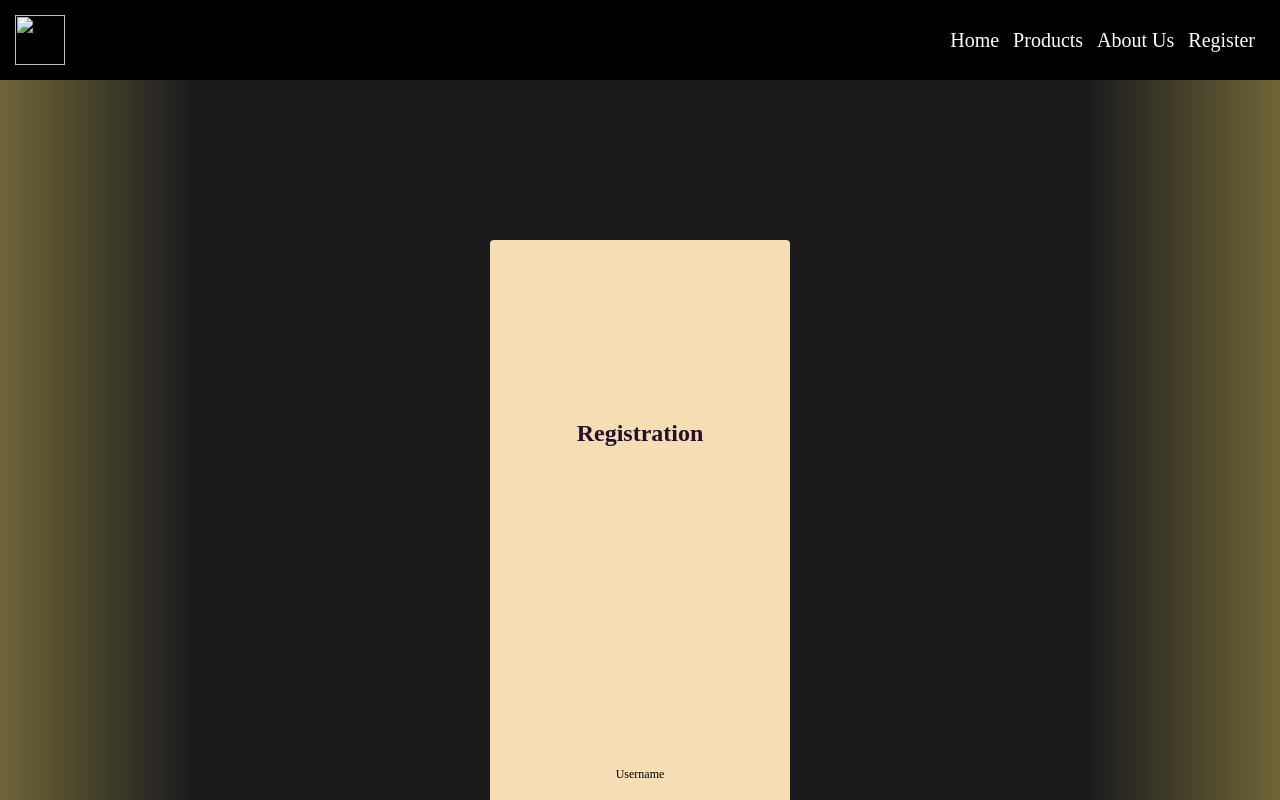
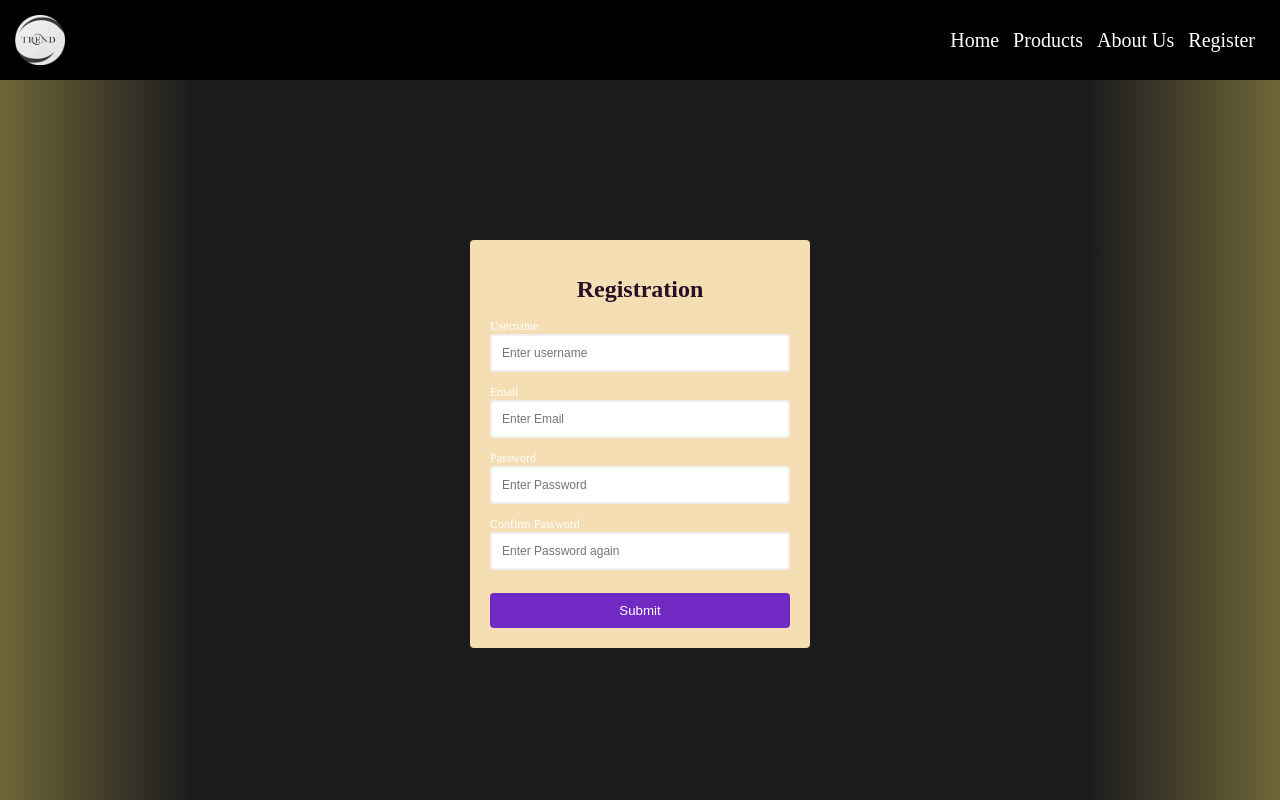
Before and after one commit to Eros-Zhubi/ProjektiWeb, a plain HTML site: page Register/Register.html in a window 1280 px wide. Shown: the top 800 px of the page. Drawn offline with Linux system fonts and the light colour scheme.

Commit message:
more bugs

```diff
--- a/Register/Register.css
+++ b/Register/Register.css
@@ -2,6 +2,12 @@
 .gradient {
   background: linear-gradient(to right,rgb(167, 153, 73,1)-10%, rgb(27,27,29) 15%,rgb(27,27,29) 85%, rgb(167, 153, 73) 110%);
 }
+
+body {
+  margin: 0;
+  color: white;
+}
+
 
 @import url('https://fonts.googleapis.com/css2?family=Arsenal&family=Cormorant:wght@700&display=swap');
 html {
@@ -10,15 +16,6 @@ html {
     box-sizing: border-box;
     margin: 0;
     overflow-x: hidden;
-}
-
-
-*, *:before, :after {
-    -webkit-box-sizing: inherit;
-    -moz-box-sizing: inherit;
-    box-sizing: inherit;
-    margin: inherit;
-    overflow-x: inherit;
 }
 
 header {
--- a/Register/Register.html
+++ b/Register/Register.html
@@ -11,7 +11,7 @@
 <body class="gradient">
     <header>
         <div class="headeri">
-            <img class="logo" src="Fotot/Trend.png" alt="Logo">
+            <img class="logo" src="\Fotot\Trend.png" alt="Logo">
             <div class="linkk">
                 <a class="linqet" href="index.html">Home</a>
                 <a class="linqet" href="Products.html">Products</a>
```
